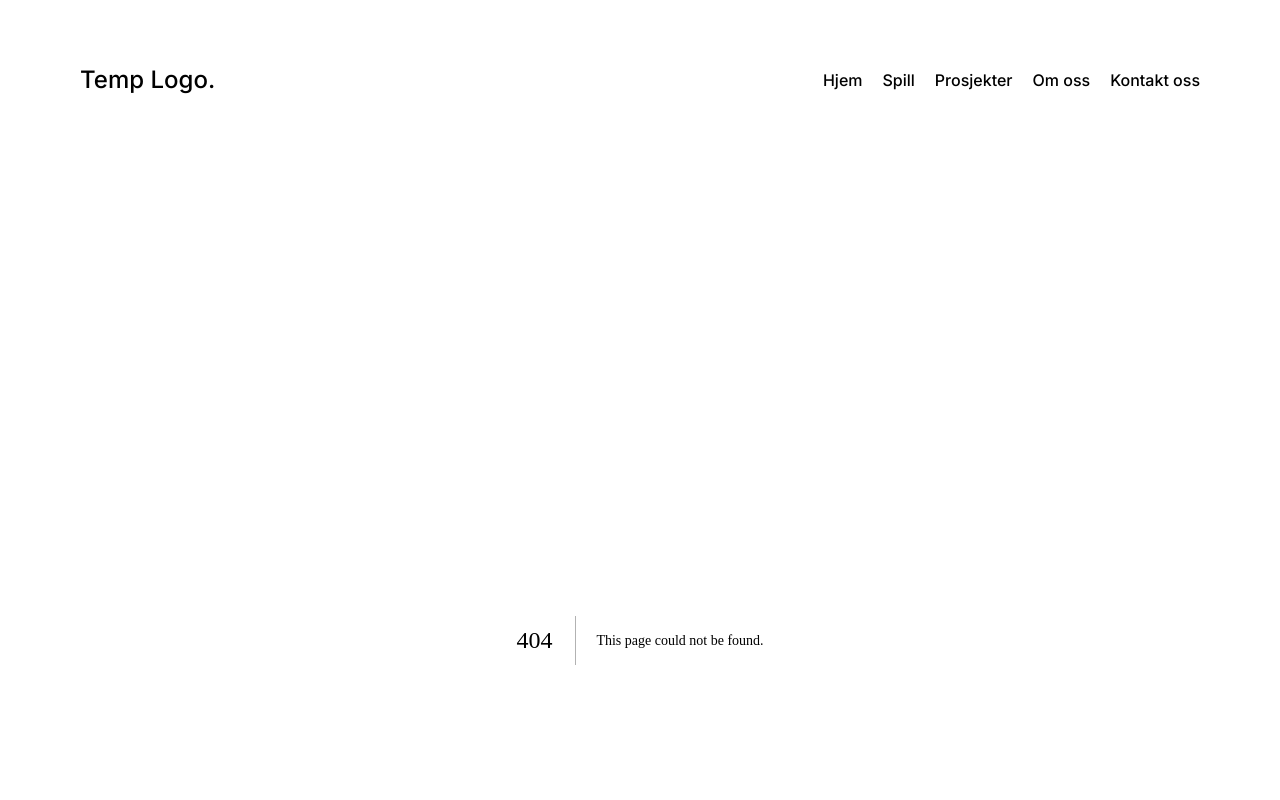
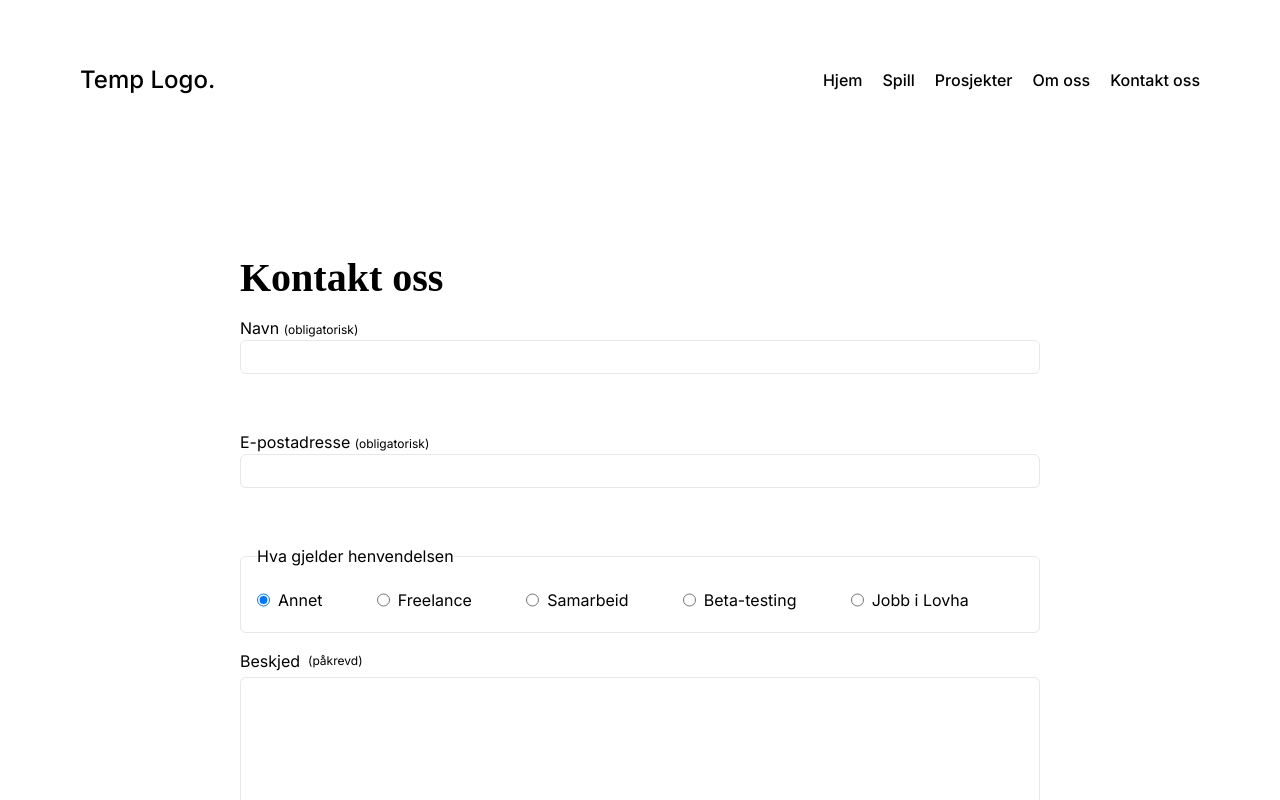
Before and after one commit to jonathanbraaten/lovha, a Next.js app: page /contact in a window 1280 px wide. Before the commit this address had no page. Shown: the top 800 px of the page. Built offline with nearby package versions, Linux system fonts and the light colour scheme; no server answers.

Commit message:
added contact form with email js

```diff
--- a/package.json
+++ b/package.json
@@ -9,11 +9,15 @@
     "lint": "next lint"
   },
   "dependencies": {
+    "@emailjs/browser": "^4.3.3",
+    "@hookform/resolvers": "^3.6.0",
     "framer-motion": "^11.2.10",
     "next": "14.2.3",
     "react": "^18",
     "react-dom": "^18",
-    "react-icons": "^5.2.1"
+    "react-hook-form": "^7.51.5",
+    "react-icons": "^5.2.1",
+    "zod": "^3.23.8"
   },
   "devDependencies": {
     "@types/node": "^20",
--- /dev/null
+++ b/src/app/components/buttons/PrimaryButton.tsx
@@ -0,0 +1,38 @@
+import styles from './styles.module.css';
+type PrimaryButtonProps = {
+  type: 'submit' | 'button';
+  children: string | JSX.Element;
+  onClick?: () => void;
+  width: string;
+};
+
+export const PrimaryButton: React.FC<PrimaryButtonProps> = ({
+  type,
+  children,
+  onClick,
+  width,
+}) => {
+  switch (width) {
+    case 'full':
+      return (
+        <button
+          type={type}
+          onClick={onClick}
+          className={`${styles.primary_hover__state}  bg-custom-primary inter-semi-bold text-white w-full py-2 rounded-sm`}
+        >
+          {children}
+        </button>
+      );
+
+    case 'auto':
+      return (
+        <button
+          type={type}
+          onClick={onClick}
+          className={`${styles.primary_hover__state}  bg-custom-primary inter-semi-bold text-white w-auto py-2 px-4 rounded-sm`}
+        >
+          {children}
+        </button>
+      );
+  }
+};
--- /dev/null
+++ b/src/app/components/buttons/styles.module.css
@@ -0,0 +1,9 @@
+.primary_hover__state:is(:hover, :focus, :active) {
+    background-color: hsl(259, 100%, 55%);
+    transition: 80ms ease-in-out;
+  }
+
+  .secondary_hover__state:is(:hover, :focus, :active) {
+    border: 1px solid hsl(259, 100%, 55%);
+    transition: 80ms ease-in-out;
+  }
--- /dev/null
+++ b/src/app/components/input/Input.tsx
@@ -0,0 +1,49 @@
+import { FieldValues } from 'react-hook-form';
+interface InputProps extends FieldValues {
+  type: string;
+  label: string;
+  id: string;
+  name: string;
+  required: boolean;
+  optional: boolean;
+  error?: string;
+  errorRef?: HTMLElement;
+}
+
+export const Input: React.FC<InputProps> = ({
+  type,
+  label,
+  id,
+  name,
+  required,
+  optional,
+  register,
+  error,
+  errorRef,
+}) => {
+  return (
+    <label className="flex flex-col" htmlFor={id}>
+      <div className="flex items-center gap-2">
+        <p>
+          {label} {required && <span className="text-xs">(obligatorisk) </span>}
+          {optional && <span className="text-xs">(valgfritt) </span>}
+        </p>
+      </div>
+      <input
+        className={`${
+          errorRef ? 'border-red-500' : 'border'
+        } border rounded-md py-1`}
+        type={type}
+        id={id}
+        {...register(name)}
+      />
+      <div className="min-h-[5vh] py-2">
+        {error && (
+          <label className="flex items-center gap-2" htmlFor={`error-${name}`}>
+            <p className="text-sm">{error}</p>
+          </label>
+        )}
+      </div>
+    </label>
+  );
+};
--- a/src/app/components/nav/NavList.tsx
+++ b/src/app/components/nav/NavList.tsx
@@ -1,4 +1,4 @@
-import Link from "next/link";
+import Link from 'next/link';
 const navListItems: { id: number; path: string; name: string }[] = [
   { id: 1, path: '/', name: 'Hjem' },
   { id: 2, path: '', name: 'Spill' },
--- /dev/null
+++ b/src/app/contact/Form.tsx
@@ -0,0 +1,125 @@
+'use client';
+import { FieldValues, useForm } from 'react-hook-form';
+import { ContactSchema } from './formSchema';
+import { zodResolver } from '@hookform/resolvers/zod';
+import { PrimaryButton } from '../components/buttons/PrimaryButton';
+import { Input } from '../components/input/Input';
+import { sendEmail } from './sendEmail';
+import { useState, ChangeEvent } from 'react';
+
+export const Form = () => {
+  const {
+    register,
+    handleSubmit,
+    formState: { errors },
+  } = useForm({ resolver: zodResolver(ContactSchema) });
+  const [selectedOption, setSelectedOption] = useState('annet');
+  const handleRadioChange = (e: ChangeEvent<HTMLInputElement>) => {
+    setSelectedOption(e.target.value);
+  };
+  const onSubmit = (data: FieldValues) => {
+    const formData: FieldValues = {
+      name: data.name,
+      email: data.email,
+      message: data.message,
+      subject: selectedOption,
+    };
+    sendEmail(formData);
+  };
+  console.log(errors);
+  return (
+    <form
+      onSubmit={handleSubmit(onSubmit)}
+      className="max-w-[50rem] w-full flex flex-col gap-4"
+    >
+      <Input
+        type="text"
+        label="Navn"
+        id="name"
+        name="name"
+        required={true}
+        optional={false}
+        register={register}
+        error={errors?.name?.message as string}
+        errorRef={errors.name?.ref as HTMLElement}
+      />
+      <Input
+        label="E-postadresse"
+        type="email"
+        id="email"
+        name="email"
+        required={true}
+        optional={false}
+        register={register}
+        error={errors?.email?.message as string}
+        errorRef={errors.email?.ref as HTMLElement}
+      />
+
+      <fieldset className="border rounded-md py-2 md:py-5  px-4   flex flex-col justify-center md:flex-row ">
+        <legend>Hva gjelder henvendelsen</legend>
+        <label className="grow flex gap-2">
+          <input
+            type="radio"
+            value="annet"
+            checked={selectedOption === 'annet'}
+            onChange={handleRadioChange}
+          />
+          Annet
+        </label>
+        <label className="grow flex gap-2">
+          <input
+            type="radio"
+            value="freelance"
+            checked={selectedOption === 'freelance'}
+            onChange={handleRadioChange}
+          />
+          Freelance
+        </label>
+
+        <label className="grow flex gap-2">
+          <input
+            type="radio"
+            value="samarbeid"
+            checked={selectedOption === 'samarbeid'}
+            onChange={handleRadioChange}
+          />
+          Samarbeid
+        </label>
+
+        <label className="grow flex gap-2">
+          <input
+            type="radio"
+            value="testing"
+            checked={selectedOption === 'testing'}
+            onChange={handleRadioChange}
+          />
+          Beta-testing
+        </label>
+
+        <label className="grow flex gap-2">
+          <input
+            type="radio"
+            value="jobb"
+            checked={selectedOption === 'jobb'}
+            onChange={handleRadioChange}
+          />
+          Jobb i Lovha
+        </label>
+      </fieldset>
+
+      <label className="flex flex-col gap-1" htmlFor="message">
+        <p className="flex items-center gap-2">
+          Beskjed <span className="text-xs">(påkrevd)</span>
+        </p>
+        <textarea
+          id="message"
+          className="border rounded-md py-1 min-h-[25vh]"
+          {...register('message')}
+        ></textarea>
+      </label>
+      <PrimaryButton type="submit" width="full">
+        Send beskjed
+      </PrimaryButton>
+    </form>
+  );
+};
--- /dev/null
+++ b/src/app/contact/formSchema.ts
@@ -0,0 +1,13 @@
+import { z } from 'zod';
+const emailRegex = /^[a-zA-Z0-9._%+-]+@[a-zA-Z0-9.-]+\.[a-zA-Z]{2,}$/;
+export const ContactSchema = z.object({
+  name: z.string().min(1, { message: 'Vennligst fyll ut dette feltet' }),
+  email: z
+    .string()
+    .min(1, { message: 'Vennligst fyll ut dette feltet' })
+    .regex(emailRegex, { message: 'Vennligst skriv en godkjent email' }),
+
+  message: z.string().max(200, { message: 'Maximum 200' }),
+});
+
+export type ContactSchemaType = z.infer<typeof ContactSchema>;
--- /dev/null
+++ b/src/app/contact/page.tsx
@@ -0,0 +1,10 @@
+import { Form } from './Form';
+const Contact = () => {
+  return (
+    <section className='flex flex-col justify-center items-center'>
+      <h1 className='py-2 max-w-[50rem] w-full'>Kontakt oss</h1>
+      <Form />
+    </section>
+  );
+};
+export default Contact;
--- /dev/null
+++ b/src/app/contact/sendEmail.ts
@@ -0,0 +1,19 @@
+import emailjs from '@emailjs/browser';
+import { FieldValues } from 'react-hook-form';
+const SERVICE_ID = process.env.NEXT_PUBLIC_SERVICE_ID;
+const TEMPLATE_ID = process.env.NEXT_PUBLIC_TEMPLATE_ID;
+export const sendEmail = (data: FieldValues) => {
+  console.log(data);
+  emailjs
+    .send(SERVICE_ID as string, TEMPLATE_ID as string, data, {
+      publicKey: 'YWnpZ2tvf40GVjswg',
+    })
+    .then(
+      (response) => {
+        console.log('SUCCESS!', response.status, response.text);
+      },
+      (error) => {
+        console.log('FAILED...', error);
+      }
+    );
+};
--- a/src/app/globals.css
+++ b/src/app/globals.css
@@ -160,9 +160,3 @@ body {
 .main-wrapper {
   grid-area: wrapper;
 }
-
-/* spacing */
-.title-body {
-}
-
-/* spacing */
--- a/tailwind.config.ts
+++ b/tailwind.config.ts
@@ -1,18 +1,55 @@
-import type { Config } from "tailwindcss";
+import type { Config } from 'tailwindcss';
 
 const config: Config = {
   content: [
-    "./src/pages/**/*.{js,ts,jsx,tsx,mdx}",
-    "./src/components/**/*.{js,ts,jsx,tsx,mdx}",
-    "./src/app/**/*.{js,ts,jsx,tsx,mdx}",
+    './src/pages/**/*.{js,ts,jsx,tsx,mdx}',
+    './src/components/**/*.{js,ts,jsx,tsx,mdx}',
+    './src/app/**/*.{js,ts,jsx,tsx,mdx}',
   ],
   theme: {
     extend: {
-      backgroundImage: {
-        "gradient-radial": "radial-gradient(var(--tw-gradient-stops))",
-        "gradient-conic":
-          "conic-gradient(from 180deg at 50% 50%, var(--tw-gradient-stops))",
+      colors: {
+        custom: {
+          background: 'hsl(var(--background))',
+          background_white: 'hsl(var(--background_white))',
+          primary: 'hsl(var(--primary))',
+          textStrong: 'hsl(var(--textStrong))',
+          textWeak: 'hsl(var(--textWeak))',
+          strokeStrong: 'hsl(var(--strokeStrong))',
+          strokeWeak: 'hsl(var(--strokeWeak))',
+          fill: 'hsl(var(--fill))',
+          bgRaised: 'rgba(var(--bgRaised))',
+          bgOverlay: 'rgba(var(--bgOverlay))',
+        },
+
+        system: {
+          error: {
+            primary: 'rgba(var(--errorPrimary))',
+            fill: 'rgba(var(--errorFill))',
+            strokeStrong: 'rgba(var(--errorStrokeStrong))',
+          },
+          warning: {
+            primary: 'rgba(var(--warningPrimary))',
+            fill: 'rgba(var(--warningFill))',
+            strokeStrong: 'rgba(var(--warningStrokeStrong))',
+          },
+          success: {
+            primary: 'rgba(var(--successPrimary))',
+            fill: 'rgba(var(--successFill))',
+            strokeStrong: 'rgba(var(--successStrokeStrong))',
+          },
+          special: {
+            primary: 'rgba(var(--specialPrimary))',
+            fill: 'rgba(var(--specialFill))',
+            strokeStrong: 'rgba(var(--specialStrokeStrong))',
+          },
+        },
       },
+    },
+
+    boxShadow: {
+      raised: 'var(--raised)',
+      overlay: 'var(--overlay)',
     },
   },
   plugins: [],
```
Also changed, not shown: 1 other file (tests, documents, lock files or other folders).
